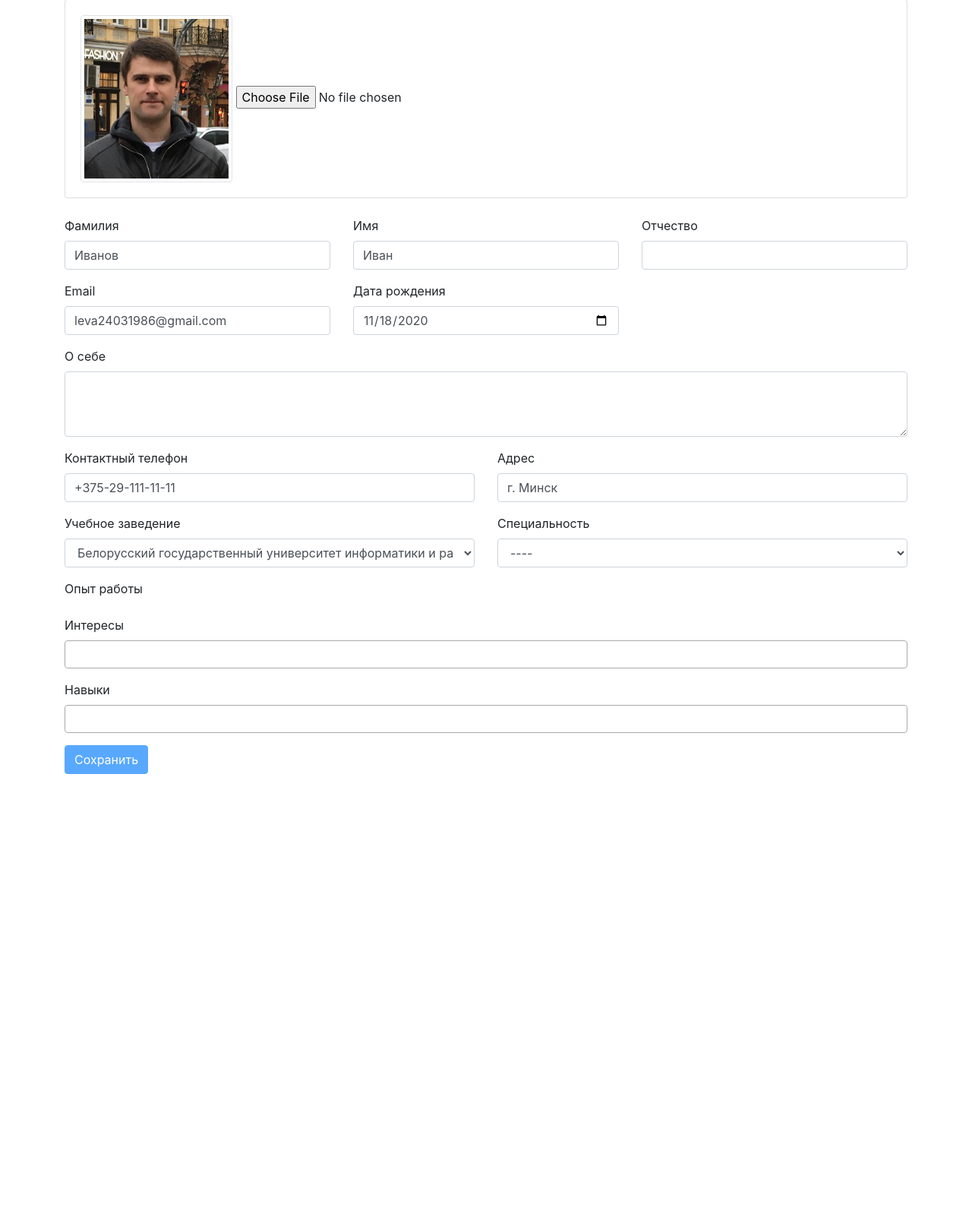
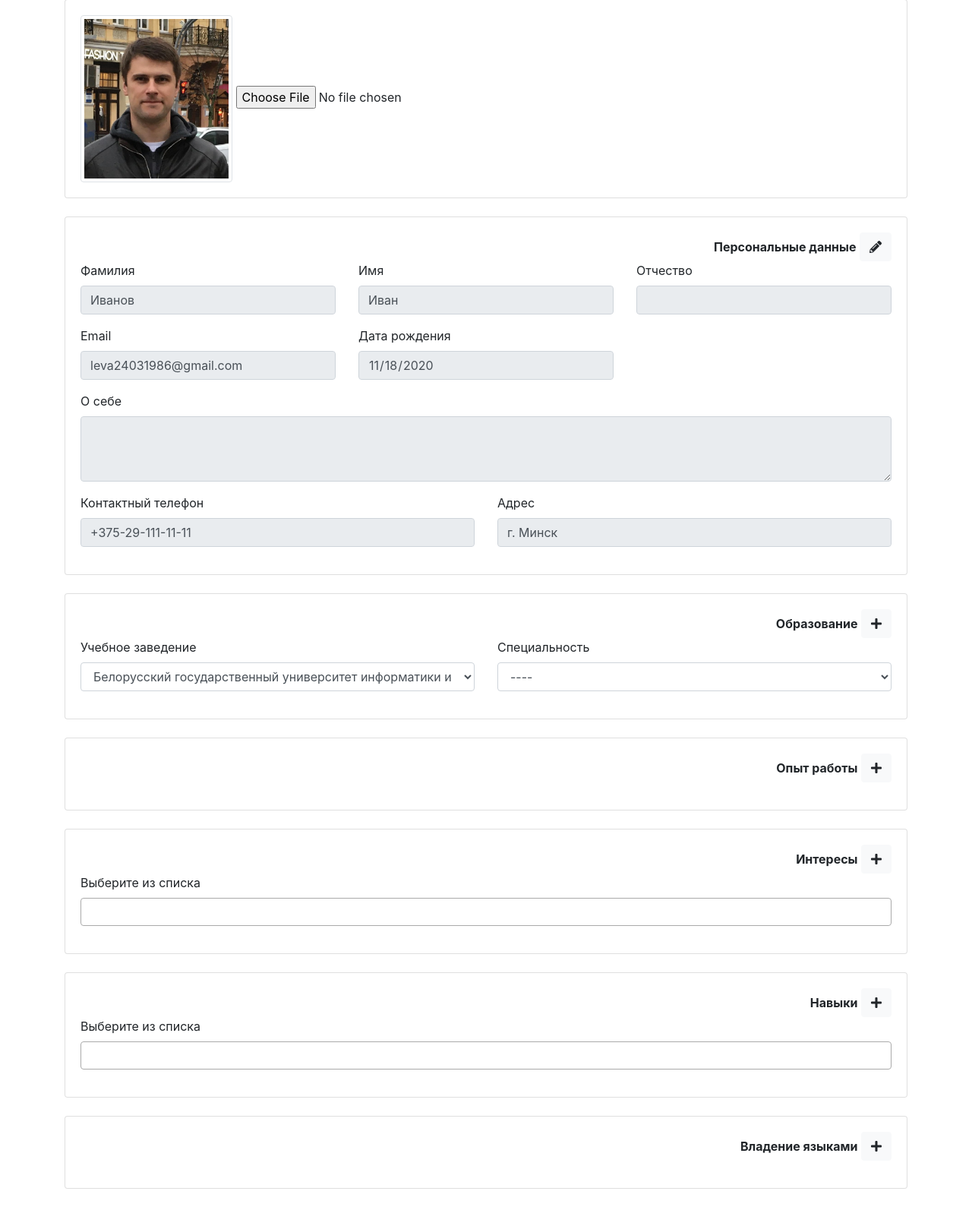
Before and after one commit to levenkoevgeny/amia_social, a Django app: page /profiles/update/4/ in a window 1280 px wide. Shown: the part 81-1670 px from the top of the page at 76% size. Before the commit the page ends 1100 px from the top, so only its background shows below. Run offline with Django 3.2, Linux system fonts and the light colour scheme; a user stored in the database is signed in; data comes from the database, SQL or seed files in the repository; both versions use the stored data as it was after the commit; parts of the project's set-up code (start-up, migrations or seed data) failed here and were passed over; some libraries are stand-ins or nearby versions.

Commit message:
add update personal data

```diff
--- a/requirements.txt
+++ b/requirements.txt
@@ -5,5 +5,4 @@ Pillow==2.2.1
 django-filter
 django-widget-tweaks
 celery
-django-celery-results
 channels_redis
--- a/social_profile/forms.py
+++ b/social_profile/forms.py
@@ -1,5 +1,5 @@
 from django.forms import ModelForm
-from .models import SocialProfile
+from .models import SocialProfile, Skill, Interest, WorkExperience
 from django.contrib.auth.models import User
 from django import forms
 
@@ -26,3 +26,41 @@ class ProfileForm(ModelForm):
         widgets = {
             'date_of_birth': myDateInput
         }
+
+
+class PersonalDataForm(ModelForm):
+
+    class Meta:
+
+        model = SocialProfile
+        fields = ['last_name', 'first_name',
+                  'patronymic', 'email', 'date_of_birth',
+                  'about_myself', 'contact_information_phone',
+                  'contact_information_address']
+        widgets = {
+            'date_of_birth': myDateInput
+        }
+
+
+class SkillForm(ModelForm):
+
+    class Meta:
+
+        model = Skill
+        fields = '__all__'
+
+
+class InterestForm(ModelForm):
+
+    class Meta:
+
+        model = Interest
+        fields = '__all__'
+
+
+class WorkExperienceForm(ModelForm):
+
+    class Meta:
+
+        model = WorkExperience
+        fields = '__all__'
--- a/social_profile/models.py
+++ b/social_profile/models.py
@@ -125,8 +125,6 @@ class SocialProfile(models.Model):
         ordering = ('last_name',)
         verbose_name = 'Social profile'
         verbose_name_plural = 'Social profiles'
-
-
 # Many to many through
 
 
--- a/social_profile/templates/social_profile/profile_update_form.html
+++ b/social_profile/templates/social_profile/profile_update_form.html
@@ -21,24 +21,28 @@
                     <input type="file"></input>
                 </div>
             </div><br>
-
+            <div class="card">
+                <div class="card-body">
+                    <div class="d-flex justify-content-end align-items-center"><b>Персональные данные</b>&nbsp;
+                        <a class="btn btn-light" onclick="window.open('{% url 'profile:profile_update_personal_data' obj.id %}','popup','width=1000,height=500'); return false;"><i class="fas fa-pencil-alt"></i></a>
+                    </div>
                     <div class="row">
                         <div class="col-lg-4">
                             <div class="form-group">
                                 <label>Фамилия</label>
-                        {% render_field form.last_name|append_attr:"required:required" class+="form-control" %}
+                                {% render_field form.last_name|attr:"required:required"|attr:"disabled" class+="form-control" %}
                             </div>
                         </div>
                         <div class="col-lg-4">
                             <div class="form-group">
                                 <label>Имя</label>
-                        {% render_field form.first_name|append_attr:"required:required" class+="form-control" %}
+                                {% render_field form.first_name|append_attr:"required:required"|attr:"disabled" class+="form-control" %}
                             </div>
                         </div>
                         <div class="col-lg-4">
                             <div class="form-group">
                                 <label>Отчество</label>
-                        {% render_field form.patronymic class+="form-control" %}
+                                {% render_field form.patronymic|attr:"disabled" class+="form-control" %}
                             </div>
                         </div>
                     </div>
@@ -46,13 +50,13 @@
                         <div class="col-lg-4">
                             <div class="form-group">
                                 <label>Email</label>
-                        {% render_field form.email|append_attr:"required:required" class+="form-control" %}
+                                {% render_field form.email|append_attr:"required:required"|attr:"disabled" class+="form-control" %}
                             </div>
                         </div>
                         <div class="col-lg-4">
                             <div class="form-group">
                                 <label>Дата рождения</label>
-                        {% render_field form.date_of_birth class+="form-control" %}
+                                {% render_field form.date_of_birth|attr:"disabled" class+="form-control" %}
                             </div>
                         </div>
                         <div class="col-lg-4">
@@ -63,7 +67,7 @@
                         <div class="col-lg-12">
                             <div class="form-group">
                                 <label>О себе</label>
-                        {% render_field form.about_myself class+="form-control" rows="3" %}
+                                {% render_field form.about_myself|attr:"disabled" class+="form-control" rows="3" %}
                             </div>
                         </div>
                     </div>
@@ -71,15 +75,22 @@
                         <div class="col-lg-6">
                             <div class="form-group">
                                 <label>Контактный телефон</label>
-                        {% render_field form.contact_information_phone class+="form-control" %}
+                                {% render_field form.contact_information_phone|attr:"disabled" class+="form-control" %}
                             </div>
                         </div>
                         <div class="col-lg-6">
                             <div class="form-group">
                                 <label>Адрес</label>
-                        {% render_field form.contact_information_address class+="form-control" %}
+                                {% render_field form.contact_information_address|attr:"disabled" class+="form-control" %}
                             </div>
                         </div>
+                    </div>
+                </div>
+            </div><br>
+            <div class="card">
+                <div class="card-body">
+                    <div class="d-flex justify-content-end align-items-center"><b>Образование</b>&nbsp;
+                        <a class="btn btn-light" href=""><i class="fas fa-plus"></i></a>
                     </div>
                     <div class="row">
                         <div class="col-lg-6">
@@ -104,39 +115,69 @@
                             </div>
                         </div>
                     </div>
+                </div>
+            </div><br>
+            <div class="card">
+                <div class="card-body">
+                    <div class="d-flex justify-content-end align-items-center"><b>Опыт работы</b>&nbsp;
+                        <a class="btn btn-light" href=""><i class="fas fa-plus"></i></a>
+                    </div>
                     <div class="row">
                         <div class="col-lg-12">
                             <div class="form-group">
-                        <label>Опыт работы</label>
+                                {#                                <label>Опыт работы</label>#}
                                 {#                        {% render_field form.contact_information_phone class+="form-control" %}#}
                             </div>
                         </div>
                     </div>
+                </div>
+            </div><br>
+            <div class="card">
+                <div class="card-body">
+                    <div class="d-flex justify-content-end align-items-center"><b>Интересы</b>&nbsp;
+                        <a class="btn btn-light" href=""><i class="fas fa-plus"></i></a>
+                    </div>
                     <div class="row">
                         <div class="col-lg-12">
                             <div class="form-group">
-                        <label>Интересы</label>
+                                <label>Выберите из списка</label>
                                 {% render_field form.interests class+="form-control select2_class" rows="3" %}
                             </div>
                         </div>
                     </div>
+                </div>
+            </div><br>
+            <div class="card">
+                <div class="card-body">
+                    <div class="d-flex justify-content-end align-items-center"><b>Навыки</b>&nbsp;
+                        <a class="btn btn-light" href=""><i class="fas fa-plus"></i></a>
+                    </div>
                     <div class="row">
                         <div class="col-lg-12">
                             <div class="form-group">
-                        <label>Навыки</label>
+                                <label>Выберите из списка</label>
                                 {% render_field form.skills class+="form-control select2_class" rows="3" %}
                             </div>
                         </div>
                     </div>
-            {#            <div class="row">#}
-            {#                <div class="col-lg-12">#}
-            {#                    <div class="form-group">#}
-            {#                        <label>Владение языками</label>#}
-            {#                        {% render_field form.contact_information_phone class+="form-control" %}#}
-            {#                    </div>#}
-            {#                </div>#}
-            {#            </div>#}
-            <button type="submit" class="btn btn-primary" disabled>Сохранить</button>
+                </div>
+            </div><br>
+            <div class="card">
+                <div class="card-body">
+                    <div class="d-flex justify-content-end align-items-center"><b>Владение языками</b>&nbsp;
+                        <a class="btn btn-light" href=""><i class="fas fa-plus"></i></a>
+                    </div>
+                    <div class="row">
+                        <div class="col-lg-12">
+                            <div class="form-group">
+{#                                                                <label>Владение языками</label>#}
+                                {#                                    {% render_field form.contact_information_phone class+="form-control" %}#}
+                            </div>
+                        </div>
+                    </div>
+                </div>
+            </div><br>
+            {#            <button type="submit" class="btn btn-primary" disabled>Сохранить</button>#}
         </form>
     </div>
 {% endblock %}
--- a/social_profile/urls.py
+++ b/social_profile/urls.py
@@ -7,7 +7,8 @@ app_name = 'profile'
 urlpatterns = [
     path('<profile_id>/', views.ProfileView.as_view(), name='profile_data'),
     path('new/registration/', views.RegistrationView.as_view(), name='profile_registration'),
-    path('update/<profile_id>/', views.ProfileUpdateView.as_view(), name='profile_update')
+    path('update/<profile_id>/', views.ProfileUpdateView.as_view(), name='profile_update'),
+    path('update/personal_data/<profile_id>/', views.personal_data_update, name='profile_update_personal_data')
     # path('', views.sciencework_list, name='list'),
     # path('add/', permission_required('sciencework.add_sciencework')(views.sciencework_add), name='add'),
     # path('update/<sciencework_id>/change/', permission_required('sciencework.change_sciencework')(views.sciencework_update), name='update'),
--- a/social_profile/views.py
+++ b/social_profile/views.py
@@ -2,9 +2,9 @@ from django.shortcuts import render
 from django.views import View
 from .models import SocialProfile
 from django.shortcuts import get_object_or_404
-from .forms import RegistrationForm, ProfileForm
+from .forms import RegistrationForm, ProfileForm, PersonalDataForm
 from django.contrib.auth.models import User
-from django.http import HttpResponseRedirect
+from django.http import HttpResponseRedirect, JsonResponse
 from django.urls import reverse
 from django.db import transaction
 from django.contrib.auth.mixins import LoginRequiredMixin
@@ -28,10 +28,6 @@ class ProfileUpdateView(LoginRequiredMixin, View):
         return render(request, 'social_profile/profile_update_form.html', {'form': form,
                                                                            'obj': obj,
                                                                            })
-
-    @transaction.atomic
-    def post(self, request):
-        pass
 
 
 class RegistrationView(View):
@@ -62,3 +58,29 @@ class RegistrationView(View):
             return HttpResponseRedirect(reverse('institution:search'))
         else:
             return render(request, 'registration/registration.html', {'form': form})
+
+
+def personal_data_update(request, profile_id):
+    if request.method == 'POST':
+        obj = get_object_or_404(SocialProfile, pk=profile_id)
+        form = PersonalDataForm(request.POST, instance=obj)
+        if form.is_valid():
+            form.save()
+            return JsonResponse({'last_name': request.POST['last_name'],
+                                 'first_name': request.POST['first_name'],
+                                 'email': request.POST['email'],
+                                 'contact_information_phone': request.POST['contact_information_phone'],
+                                 'contact_information_address': request.POST['contact_information_address'],
+                                 'date_of_birth': request.POST['date_of_birth'],
+                                 'patronymic': request.POST['patronymic'],
+                                 'about_myself': request.POST['about_myself'],
+                                 }, safe=False)
+        else:
+            return JsonResponse({'': ''}, safe=False)
+    else:
+        obj = get_object_or_404(SocialProfile, pk=profile_id)
+        personal_data_form = PersonalDataForm(instance=obj)
+        return render(request, 'social_profile/update/personal_data.html', {
+            'form': personal_data_form,
+            'obj': obj
+        })
```
Also changed, not shown: social_profile/static/social_profile/js/personal_data_ajax.js (added, +31 -0 lines), social_profile/templates/social_profile/update/personal_data.html (added, +74 -0 lines), db.sqlite3, media/institutions/bg2.jpg (added), media/institutions/bg2_d19BWaq.jpg (added), media/institutions/tree-logo.jpg (added), media/institutions/tree-logo_LktrpGX.jpg (added), media/profile/IMG_20201007_153921_071-min_1.jpg (added), media/profile/IMG_20201007_153921_071-min_2.jpg (added). Lines whose indentation alone changed are shown as unchanged.
